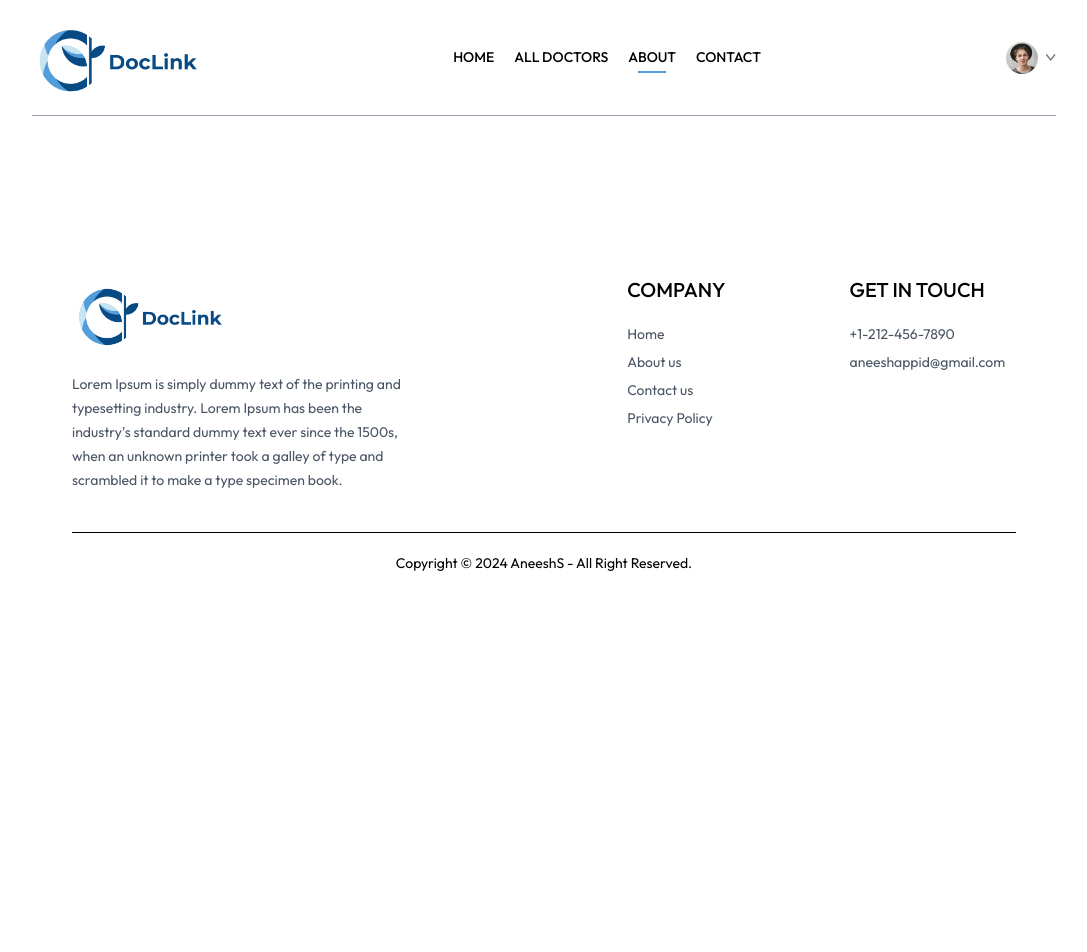
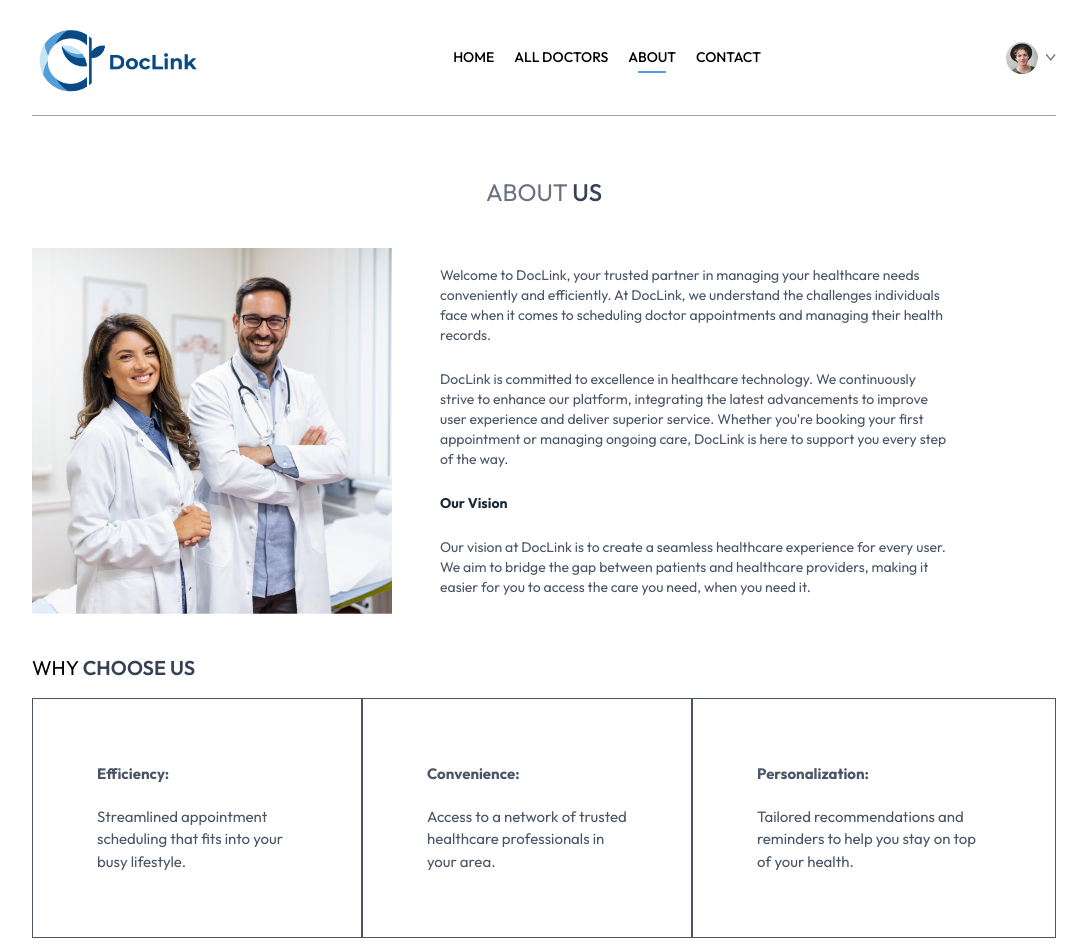
Before and after one commit to aneeshsunganahalli/DocLink, a React (Vite) app in the folder client/: page /about in a window 1280 px wide. Shown: the top 952 px of the page, without its empty margins (96-1183 px from the left). Before the commit the page ends 800 px from the top, so only its background shows below. Built offline with nearby package versions, Linux system fonts and the light colour scheme.

Commit message:
Finished About page

```diff
--- /dev/null
+++ b/client/src/components/RelatedDoctors.jsx
@@ -0,0 +1,39 @@
+import React, { useContext, useEffect, useState } from 'react'
+import { AppContext } from '../context/AppContext'
+import { useNavigate } from 'react-router-dom';
+
+export default function RelatedDoctors({speciality,docId}) {
+
+  const {doctors} = useContext(AppContext);
+  const navigate = useNavigate();
+  const [relDoc,setRelDoc] = useState([]);
+
+  useEffect(() => {
+    if (doctors.length > 0 && speciality) {
+      const doctorsData = doctors.filter((doc) => doc.speciality === speciality && doc._id !== docId)
+      setRelDoc(doctorsData);
+    }
+  },[doctors,speciality,docId])
+
+  return (
+    <div className='flex flex-col items-center gap-4 my-16 text-gray-900 md:mx-10'>
+        <h1 className='text-3xl font-medium'>Top Doctors to Book</h1>
+        <p className='sm:w-1/3 text-center text-sm'>Simply browse through our extensive list of trusted doctors</p>
+        <div className='w-full grid grid-cols-auto gap-4 pt-5 gap-y-6 px-3 sm:px-0'>
+          {relDoc.slice(0,5).map((item,index) => (
+            <div onClick={() => {navigate(`/appointments/${item._id}`), scrollTo(0,0)}} className='border border-blue-200 rounded-xl overflow-hidden cursor-pointer hover:translate-y-[-10px] transition-all duration-500' key={index}>
+              <img className='bg-blue-50' src={item.image}/>
+              <div className='p-4'>
+                <div className='flex items-center gap-2 text-sm text-center text-green-500'>
+                  <p className='w-2 h-2 bg-green-500 rounded-full'></p><p>Available</p>
+                </div>
+                <p className='text-gray-900 text-lg font-medium'>{item.name}</p>
+                <p className='text-gray-600 text-sm'>{item.speciality}</p>
+              </div>
+            </div>
+          ))}
+        </div>
+        <button onClick={() => { navigate('/doctors'), scrollTo(0,0)}} className='bg-blue-50 text-gray-600 px-12 py-3 rounded-full mt-10'>More</button>
+    </div>
+  )
+}
--- a/client/src/pages/About.jsx
+++ b/client/src/pages/About.jsx
@@ -1,8 +1,44 @@
 import React from 'react'
+import { assets } from '../assets/assets_frontend/assets'
 
 export default function About() {
   return (
     <div>
+      <div className='text-center text-2xl pt-10 text-gray-500'>
+        <p>ABOUT <span className='text-gray-700 font-medium'>US</span></p>
+      </div>
+
+      <div className='my-10 flex flex-col md:flex-row gap-12'>
+        <img className='w-full md:max-w-[360px]' src={assets.about_image} alt="" />
+        <div className='flex flex-col justify-center gap-6 md:w-2/4 text-sm text-gray-600'>
+          <p>Welcome to DocLink, your trusted partner in managing your healthcare needs conveniently and efficiently. At DocLink, we understand the challenges individuals face when it comes to scheduling doctor appointments and managing their health records.</p>
+          <p>DocLink is committed to excellence in healthcare technology. We continuously strive to enhance our platform, integrating the latest advancements to improve user experience and deliver superior service. Whether you're booking your first appointment or managing ongoing care, DocLink is here to support you every step of the way.</p>
+          <b className='text-gray-800'>Our Vision</b>
+          <p>Our vision at DocLink is to create a seamless healthcare experience for every user. We aim to bridge the gap between patients and healthcare providers, making it easier for you to access the care you need, when you need it.</p>
+        </div>
+      </div>
+
+      <div className='text-xl my-4'>
+        <p>WHY <span  className='text-gray-700 font-semibold'>CHOOSE US</span></p>
+      </div>
+
+      <div className='flex flex-col md:flex-row mb-20'>
+
+        <div className='border px-10 md:px-16 py-8 sm:py-16 flex flex-col gap-5 text-[15px] hover:bg-primary hover:text-white transition-all duration-300 text-gray-600 cursor-pointer'>
+          <b>Efficiency:</b>
+          <p>Streamlined appointment scheduling that fits into your busy lifestyle.</p>
+        </div>
+
+        <div className='border px-10 md:px-16 py-8 sm:py-16 flex flex-col gap-5 text-[15px] hover:bg-primary hover:text-white transition-all duration-300 text-gray-600 cursor-pointer'>
+          <b>Convenience:</b>
+          <p>Access to a network of trusted healthcare professionals in your area.</p>
+        </div>
+
+        <div className='border px-10 md:px-16 py-8 sm:py-16 flex flex-col gap-5 text-[15px] hover:bg-primary hover:text-white transition-all duration-300 text-gray-600 cursor-pointer'>
+          <b>Personalization:</b>
+          <p>Tailored recommendations and reminders to help you stay on top of your health.</p>
+        </div>
+      </div>
 
     </div>
   )
--- a/client/src/pages/Appointments.jsx
+++ b/client/src/pages/Appointments.jsx
@@ -2,6 +2,7 @@
 import { useParams } from 'react-router-dom';
 import {AppContext} from '../context/AppContext';
 import { assets } from '../assets/assets_frontend/assets';
+import RelatedDoctors from '../components/RelatedDoctors';
 
 export default function Appointments() {
 
@@ -123,6 +124,8 @@
         </div>
         <button className='bg-primary text-white text-sm font-light px-14 py-3 rounded-full my-6 hover:scale-105 transition-all duration-300'>Book an appointment</button>
       </div>
+
+      <RelatedDoctors docId={docId} speciality={docInfo.speciality} />
     </div>
   )
 }
```
